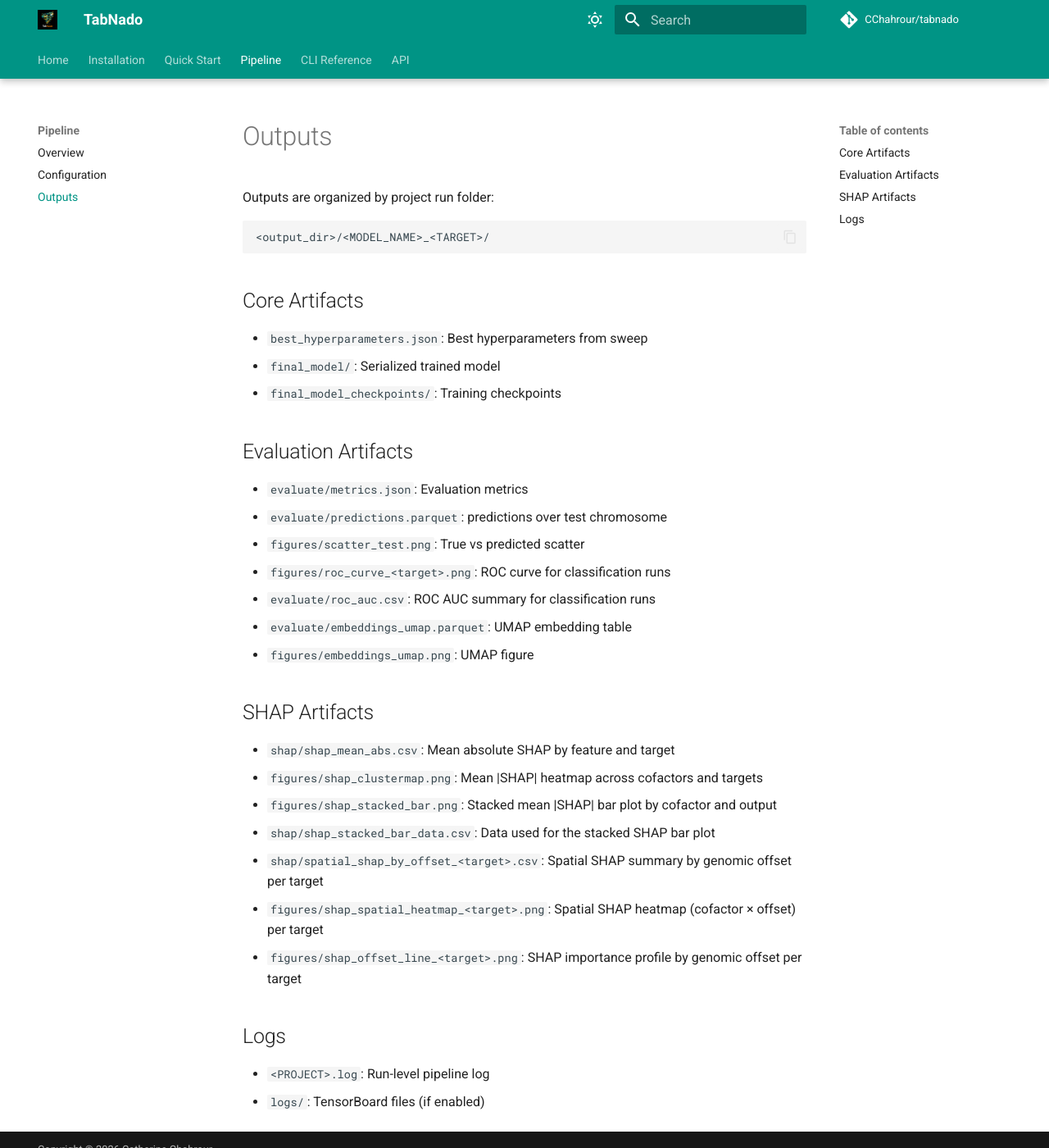
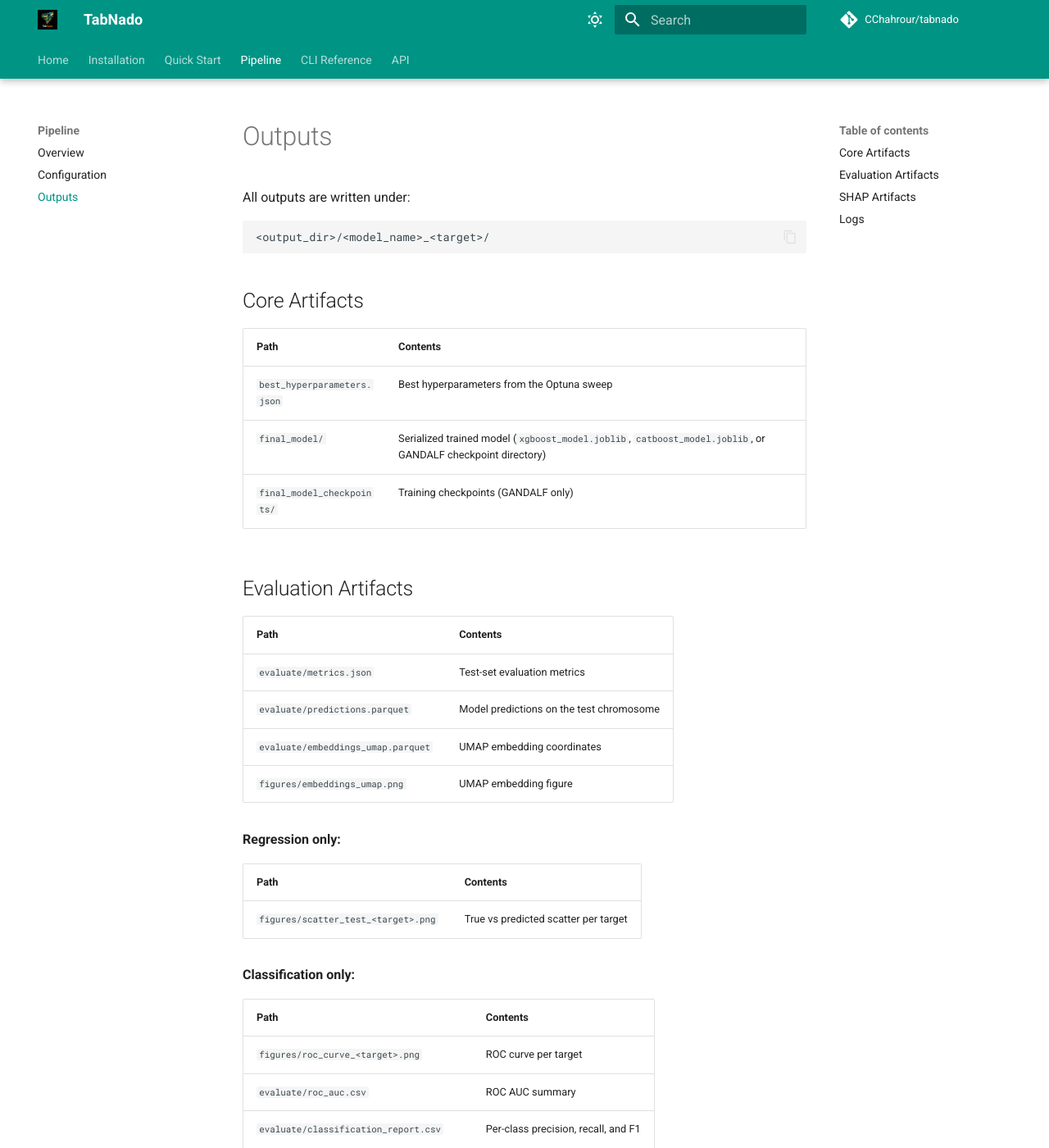
Before and after one commit to CChahrour/TabNado, an MkDocs documentation site: the page built from docs/outputs.md, in a window 1280 px wide and 1400 px high. Shown: the whole window at 82% size. Built offline with MkDocs 1.6.1 and Material for MkDocs 9.7.7, drawn with Linux system fonts in a browser that asks for light colours; comment, search, counter and statistics services are not loaded; some of the changed text lies outside the part shown.

Commit message:
Enhance documentation and update README for clarity and accuracy
- Updated README.md to clarify model backends and improve task descriptions.
- Revised API Overview in overview.md to consolidate backend information and improve clarity.
- Enhanced configuration.md to specify required and optional keys with detailed descriptions.
- Improved index.md to reflect changes in model backend support and pipeline functionality.
- Expanded outputs.md to provide detailed descriptions of output artifacts and their organization.
- Updated pipeline.md to clarify each stage of the pipeline and logging behavior.
- Refactored unit tests for better readability and consistency in test structure.
- Adjusted test files to improve formatting and maintainability.

````diff
--- a/docs/api/overview.md
+++ b/docs/api/overview.md
@@ -1,37 +1,24 @@
 # API Overview
 
-Core modules in this project:
+Core modules in `tabnado`:
 
-## Data and Utilities
+## Data and Configuration
 
-- `tabnado.data`: Data loading and split creation
-- `tabnado.params`: `PipelineParams` dataclass and `PipelineParams.from_yaml()` for loading configuration
-- `tabnado.utils`: Logging setup, CLI argument parsing, and training utilities
-- `tabnado.evaluate`: Metrics, scatter plots, and UMAP embeddings
+- `tabnado.data`: Data loading, filtering, normalisation, and train/eval/test split creation
+- `tabnado.params`: `PipelineParams` dataclass; use `PipelineParams.from_yaml(path)` to load and validate a config file
+- `tabnado.utils`: Logging setup, CLI argument parsing, and shared training utilities
+- `tabnado.evaluate`: Test-set metrics, scatter/ROC figures, UMAP embeddings, and classification reports
 
-## GANDALF Backend
+## Model Backends
 
-- `tabnado.gandalf_sweep`: Bayesian hyperparameter sweep via Weights and Biases
-- `tabnado.gandalf_train`: Final GANDALF model training with best hyperparameters
-- `tabnado.gandalf_shap`: SHAP analysis for GANDALF models
+All sweep, training, and SHAP logic is unified in three modules that dispatch internally based on `model_type`:
 
-## XGBoost Backend
-
-- `tabnado.xgb_sweep`: XGBoost hyperparameter sweep
-- `tabnado.xgb_train`: Final XGBoost model training with best hyperparameters
-- `tabnado.xgb_shap`: SHAP analysis for XGBoost models
-
-## CatBoost Backend
-
-- `tabnado.catboost_sweep`: CatBoost hyperparameter sweep
-- `tabnado.catboost_train`: Final CatBoost model training with best hyperparameters
-- `tabnado.catboost_shap`: SHAP analysis for CatBoost models
+- `tabnado.sweep`: Optuna hyperparameter search for GANDALF, XGBoost, and CatBoost — entry point `sweep_model(model_type, ...)`
+- `tabnado.train`: Final model training with best hyperparameters — entry point `train_model(model_type, ...)`
+- `tabnado.shap`: SHAP feature importance and spatial SHAP analysis — entry point `compute_shap(model_type, ...)`
 
 ## Orchestration
 
-- `tabnado.api`: `run_pipeline()` orchestrates all stages
+- `tabnado.api`: High-level pipeline functions (`run`, `data`, `sweep`, `train`, `evaluate`, `shap`) called by the CLI
 - `tabnado.cli`: CLI entry points for `tabnado-run`, `tabnado-data`, `tabnado-sweep`, `tabnado-train`, `tabnado-evaluate`, `tabnado-shap`, and `tabnado-init`
-
-## Initialization
-
-- `tabnado.init`: template parameter YAML generation
+- `tabnado.wandb`: W&B run management (`WandbConfig`, `create_eval_report`)
--- a/docs/outputs.md
+++ b/docs/outputs.md
@@ -1,38 +1,64 @@
 # Outputs
 
-Outputs are organized by project run folder:
+All outputs are written under:
 
 ```text
-<output_dir>/<MODEL_NAME>_<TARGET>/
+<output_dir>/<model_name>_<target>/
 ```
 
 ## Core Artifacts
 
-- `best_hyperparameters.json`: Best hyperparameters from sweep
-- `final_model/`: Serialized trained model
-- `final_model_checkpoints/`: Training checkpoints
+| Path | Contents |
+|------|----------|
+| `best_hyperparameters.json` | Best hyperparameters from the Optuna sweep |
+| `final_model/` | Serialized trained model (`xgboost_model.joblib`, `catboost_model.joblib`, or GANDALF checkpoint directory) |
+| `final_model_checkpoints/` | Training checkpoints (GANDALF only) |
 
 ## Evaluation Artifacts
 
-- `evaluate/metrics.json`: Evaluation metrics
-- `evaluate/predictions.parquet`: predictions over test chromosome
-- `figures/scatter_test.png`: True vs predicted scatter
-- `figures/roc_curve_<target>.png`: ROC curve for classification runs
-- `evaluate/roc_auc.csv`: ROC AUC summary for classification runs
-- `evaluate/embeddings_umap.parquet`: UMAP embedding table
-- `figures/embeddings_umap.png`: UMAP figure
+| Path | Contents |
+|------|----------|
+| `evaluate/metrics.json` | Test-set evaluation metrics |
+| `evaluate/predictions.parquet` | Model predictions on the test chromosome |
+| `evaluate/embeddings_umap.parquet` | UMAP embedding coordinates |
+| `figures/embeddings_umap.png` | UMAP embedding figure |
+
+**Regression only:**
+
+| Path | Contents |
+|------|----------|
+| `figures/scatter_test_<target>.png` | True vs predicted scatter per target |
+
+**Classification only:**
+
+| Path | Contents |
+|------|----------|
+| `figures/roc_curve_<target>.png` | ROC curve per target |
+| `evaluate/roc_auc.csv` | ROC AUC summary |
+| `evaluate/classification_report.csv` | Per-class precision, recall, and F1 |
+| `evaluate/confusion_matrix.csv` | Confusion matrix |
+| `figures/confusion_matrix_<target>.png` | Confusion matrix heatmap |
 
 ## SHAP Artifacts
 
-- `shap/shap_mean_abs.csv`: Mean absolute SHAP by feature and target
-- `figures/shap_clustermap.png`: Mean |SHAP| heatmap across cofactors and targets
-- `figures/shap_stacked_bar.png`: Stacked mean |SHAP| bar plot by cofactor and output
-- `shap/shap_stacked_bar_data.csv`: Data used for the stacked SHAP bar plot
-- `shap/spatial_shap_by_offset_<target>.csv`: Spatial SHAP summary by genomic offset per target
-- `figures/shap_spatial_heatmap_<target>.png`: Spatial SHAP heatmap (cofactor × offset) per target
-- `figures/shap_offset_line_<target>.png`: SHAP importance profile by genomic offset per target
+| Path | Contents |
+|------|----------|
+| `shap/shap_mean_abs.csv` | Mean absolute SHAP by feature and target |
+| `shap/shap_stacked_bar_data.csv` | Data for the stacked bar plot |
+| `figures/shap_clustermap.png` | Mean \|SHAP\| heatmap across cofactors and targets |
+| `figures/shap_stacked_bar.png` | Stacked mean \|SHAP\| bar by cofactor and output |
+
+**Spatial SHAP** (requires tiled windows with offset information):
+
+| Path | Contents |
+|------|----------|
+| `shap/spatial_shap_by_offset_<target>.csv` | Spatial SHAP by genomic offset per target |
+| `figures/shap_spatial_heatmap_<target>.png` | Spatial SHAP heatmap (cofactor × offset) per target |
+| `figures/shap_offset_line_<target>.png` | SHAP importance profile by genomic offset per target |
 
 ## Logs
 
-- `<PROJECT>.log`: Run-level pipeline log
-- `logs/`: TensorBoard files (if enabled)
+| Path | Contents |
+|------|----------|
+| `<project>.log` | Run-level pipeline log |
+| `logs/` | TensorBoard event files (when `logging: tensorboard`) |
````
Also changed, not shown: README.md (+60 -60 lines), docs/configuration.md (+39 -29 lines), docs/index.md (+11 -11 lines), docs/pipeline.md (+23 -14 lines), 7 other files.
